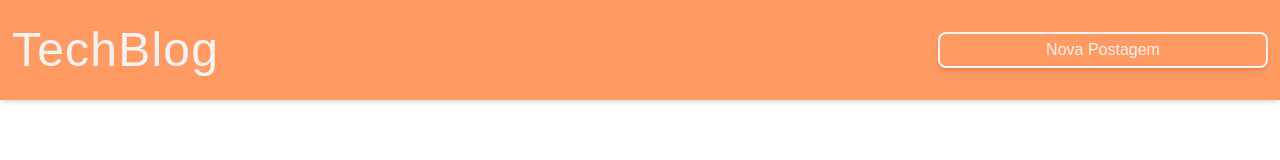
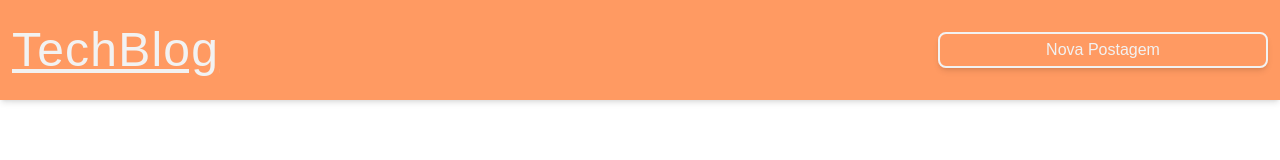
Before and after one commit to will-santosx/simples-blog, a React (Vite) app: page / in a window 1280 px wide. Shown: the top 160 px of the page. Built offline with nearby package versions, Linux system fonts and the light colour scheme; a web font is replaced by a local one.

Commit message:
adicionando sublinhado ao título do header

```diff
--- a/src/components/Header.jsx
+++ b/src/components/Header.jsx
@@ -4,7 +4,7 @@ import { Link } from "react-router-dom";
 const Header = () => {
 	return (
 		<header className="bg-Orange-400 h-[70px] fixed w-full font-Montserrat font-medium md:h-[100px] flex justify-between items-center shadow-md py-2 px-3 md:py-7">
-			<span className="font-Vigilance text-4xl md:text-5xl text-White tracking-wide">
+			<span className="font-Vigilance text-4xl md:text-5xl text-White tracking-wide underline">
 				TechBlog
 			</span>
 			<Link to={"/nova-postagem"}>
```
